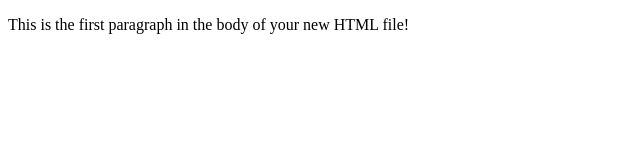
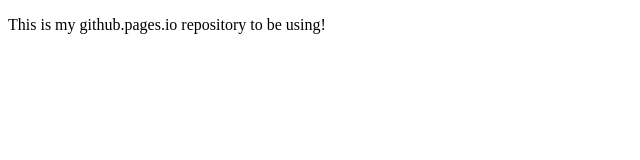
Before and after one commit to qunvar-arora/final-project, a plain HTML site: page index.html in a window 1280 px wide. Shown: the whole page, without its empty margins (0-640 px from the left). Drawn offline with Linux system fonts and the light colour scheme.

Commit message:
testing to see which local repository of mine is linked correctly to my github repo

```diff
--- a/index.html
+++ b/index.html
@@ -9,7 +9,7 @@
 
 <body>
 
-<p>This is the first paragraph in the body of your new HTML file!</p>
+<p>This is my github.pages.io repository to be using!</p>
 
 </body>
 </html>
```
